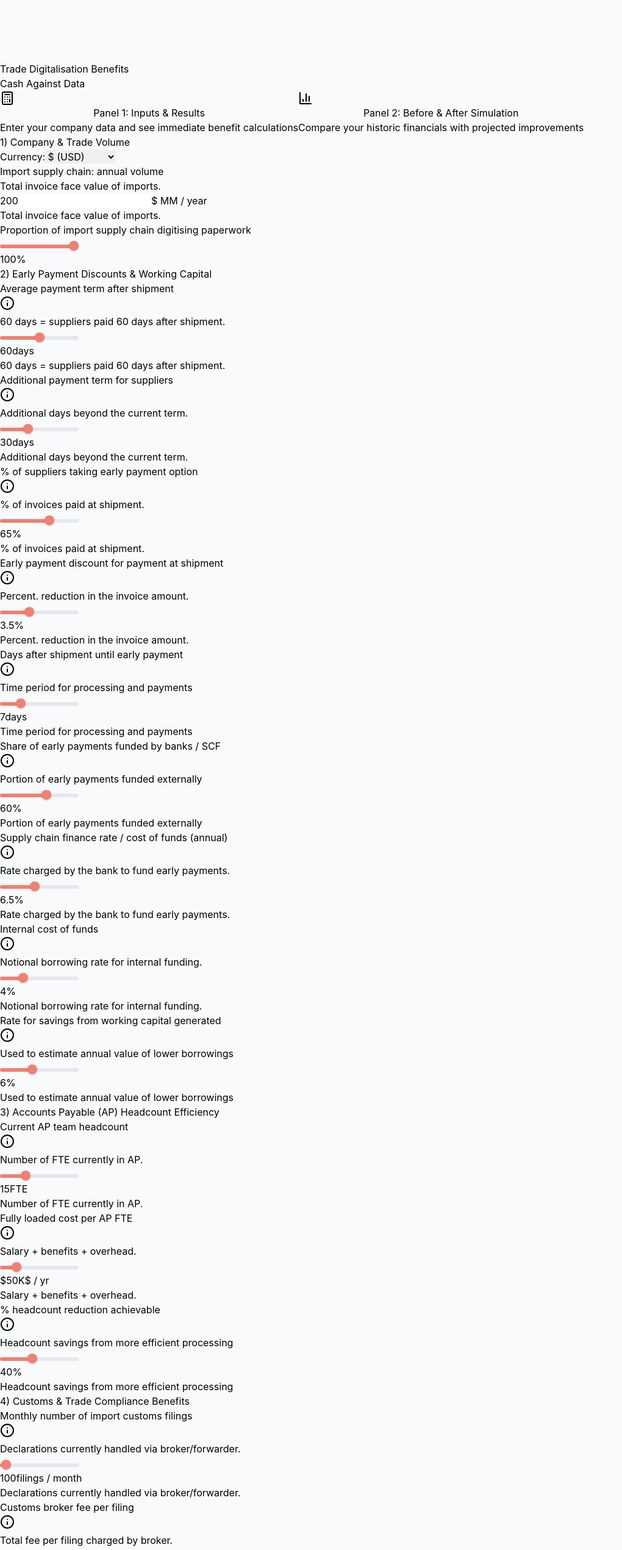
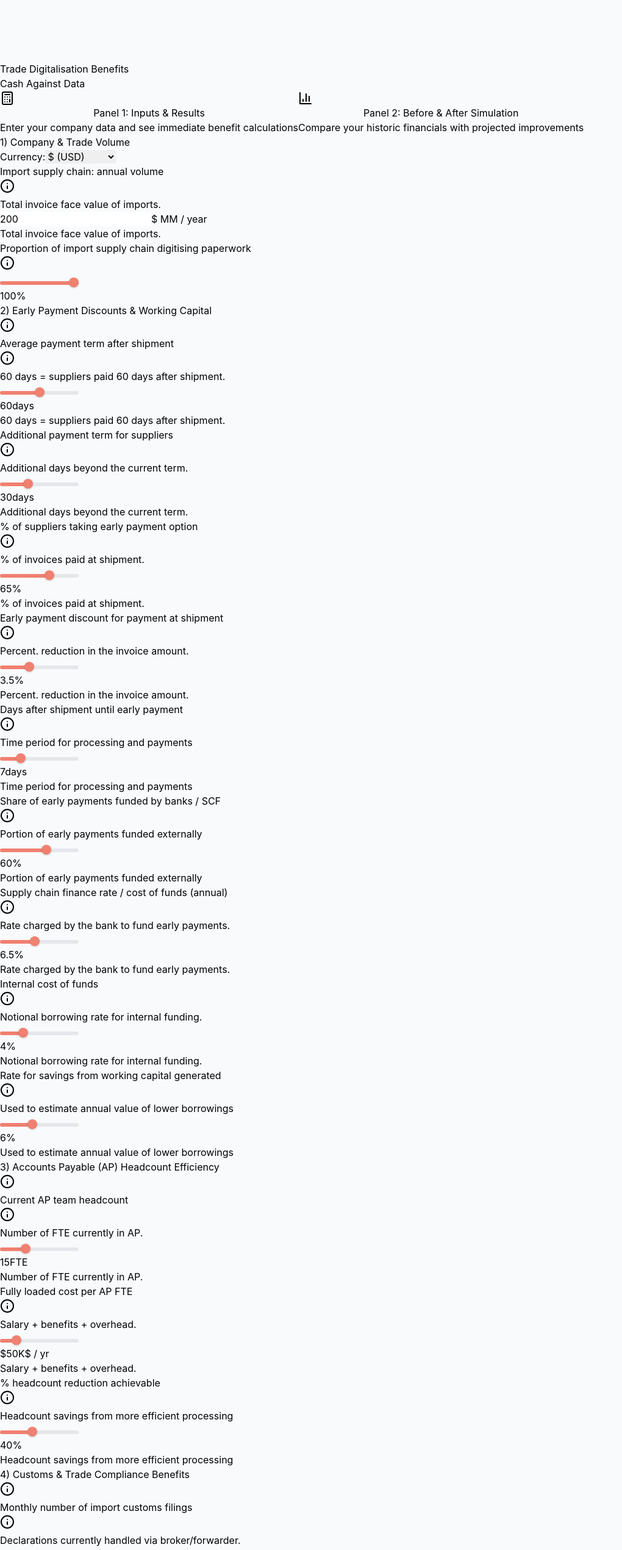
Before and after one commit to tim-1965/newdigitaltradeapp, a React (Vite) app: page / in a window 1280 px wide. Shown: the part 247-2788 px from the top of the page at 61% size, without its empty margins (0-1020 px from the left). Built offline with nearby package versions, Linux system fonts and the light colour scheme.

Commit message:
Add files via upload

```diff
--- a/src/TradeSimulator.jsx
+++ b/src/TradeSimulator.jsx
@@ -186,9 +186,10 @@ export default function TradeSimulator() {
     return `${(value * 100).toFixed(2)}%`;
   };
 
-  const InputField = ({ label, value, onChange, unit = '', note = '', compact = false }) => {
+  const InputField = ({ label, value, onChange, unit = '', note = '', compact = false, tooltip = '' }) => {
     const [localValue, setLocalValue] = React.useState(value);
     const [isEditing, setIsEditing] = React.useState(false);
+    const [showTooltip, setShowTooltip] = React.useState(false);
 
     React.useEffect(() => {
       if (!isEditing) {
@@ -216,13 +217,39 @@ export default function TradeSimulator() {
       }
     };
 
+    const toggleTooltip = () => {
+      setShowTooltip(!showTooltip);
+    };
+
     return (
       <div className="border-b border-gray-200 py-2.5">
         {/* Mobile: Vertical Stack, Desktop: Horizontal */}
         <div className="flex flex-col md:flex-row md:items-center gap-2 md:gap-3">
           {/* Label - Full width on mobile, flex-1 on desktop */}
           <div className="md:flex-1 md:min-w-0">
-            <label className="text-xs font-medium text-gray-700 block">{label}</label>
+            <div className="flex items-center gap-1.5">
+              <label className="text-xs font-medium text-gray-700 block">{label}</label>
+              {tooltip && (
+                <div className="relative inline-block">
+                  <button
+                    type="button"
+                    onClick={toggleTooltip}
+                    onMouseEnter={() => setShowTooltip(true)}
+                    onMouseLeave={() => setShowTooltip(false)}
+                    className="text-[#F08070] hover:text-[#D64933] transition-colors focus:outline-none print:hidden"
+                    aria-label="More information"
+                  >
+                    <Info className="w-3.5 h-3.5" />
+                  </button>
+                  {showTooltip && (
+                    <div className="fixed md:absolute left-1/2 md:left-0 top-1/2 md:top-full transform -translate-x-1/2 md:translate-x-0 -translate-y-1/2 md:translate-y-0 md:mt-1 z-50 w-80 md:w-64 p-3 bg-gray-900 text-white text-xs rounded-lg shadow-xl print:hidden">
+                      <div className="hidden md:block absolute -top-1 left-3 w-2 h-2 bg-gray-900 transform rotate-45"></div>
+                      {tooltip}
+                    </div>
+                  )}
+                </div>
+              )}
+            </div>
             {/* Note shows ONLY on desktop - next to label */}
             {note && <p className="hidden md:block text-[10px] text-gray-500 mt-0.5 leading-tight">{note}</p>}
           </div>
@@ -529,6 +556,7 @@ export default function TradeSimulator() {
                     onChange={setAnnualVolumeMM}
                     unit={`${currencySymbol} MM / year`}
                     note="Total invoice face value of imports."
+                    tooltip="This is the total amount of goods that you import from all suppliers, whether consumed in your business or simply imported and then re-sold to customers."
                   />
                   <SliderField
                     label="Proportion of import supply chain digitising paperwork"
@@ -539,6 +567,7 @@ export default function TradeSimulator() {
                     step={1}
                     unit="%"
                     note=""
+                    tooltip="This is the proportion of what you buy where suppliers digitise their shipping and commercial paperwork. It might be less than 100%, for example, if some larger suppliers decline to participate in the digitisation process."
                   />
                 </div>
               </div>
@@ -548,8 +577,31 @@ export default function TradeSimulator() {
             <div className="space-y-4 sm:space-y-6 order-3 lg:col-start-1 lg:row-start-2">
               {/* 2) Early Payment Discounts & Working Capital */}
               <div className="bg-white rounded-lg shadow-md p-4 sm:p-6">
-                <h2 className="text-xl font-bold text-gray-900 mb-4 pb-3 border-b border-gray-200">
-                  <span className="text-[#F08070]">2)</span> Early Payment Discounts & Working Capital
+                <h2 className="text-xl font-bold text-gray-900 mb-4 pb-3 border-b border-gray-200 flex items-center gap-2">
+                  <span><span className="text-[#F08070]">2)</span> Early Payment Discounts & Working Capital</span>
+                  {(() => {
+                    const [showTooltip, setShowTooltip] = React.useState(false);
+                    return (
+                      <div className="relative inline-block">
+                        <button
+                          type="button"
+                          onClick={() => setShowTooltip(!showTooltip)}
+                          onMouseEnter={() => setShowTooltip(true)}
+                          onMouseLeave={() => setShowTooltip(false)}
+                          className="text-[#F08070] hover:text-[#D64933] transition-colors focus:outline-none print:hidden"
+                          aria-label="More information"
+                        >
+                          <Info className="w-4 h-4" />
+                        </button>
+                        {showTooltip && (
+                          <div className="fixed md:absolute left-1/2 md:left-0 top-1/2 md:top-full transform -translate-x-1/2 md:translate-x-0 -translate-y-1/2 md:translate-y-0 md:mt-1 z-50 w-80 md:w-64 p-3 bg-gray-900 text-white text-xs rounded-lg shadow-xl print:hidden">
+                            <div className="hidden md:block absolute -top-1 left-3 w-2 h-2 bg-gray-900 transform rotate-45"></div>
+                            Trade digitisation enables invoices to be safely approved for payment at shipment, and further enabling suppliers to be paid at shipment. This is very valuable for suppliers and can generate discounts on invoices and the ability to lengthen invoice terms.
+                          </div>
+                        )}
+                      </div>
+                    );
+                  })()}
                 </h2>
                 <div className="space-y-1">
                   <SliderField
@@ -656,8 +708,31 @@ export default function TradeSimulator() {
 
               {/* 3) Accounts Payable (AP) Headcount Efficiency */}
               <div className="bg-white rounded-lg shadow-md p-4 sm:p-6">
-                <h2 className="text-xl font-bold text-gray-900 mb-4 pb-3 border-b border-gray-200">
-                  <span className="text-[#F08070]">3)</span> Accounts Payable (AP) Headcount Efficiency
+                <h2 className="text-xl font-bold text-gray-900 mb-4 pb-3 border-b border-gray-200 flex items-center gap-2">
+                  <span><span className="text-[#F08070]">3)</span> Accounts Payable (AP) Headcount Efficiency</span>
+                  {(() => {
+                    const [showTooltip, setShowTooltip] = React.useState(false);
+                    return (
+                      <div className="relative inline-block">
+                        <button
+                          type="button"
+                          onClick={() => setShowTooltip(!showTooltip)}
+                          onMouseEnter={() => setShowTooltip(true)}
+                          onMouseLeave={() => setShowTooltip(false)}
+                          className="text-[#F08070] hover:text-[#D64933] transition-colors focus:outline-none print:hidden"
+                          aria-label="More information"
+                        >
+                          <Info className="w-4 h-4" />
+                        </button>
+                        {showTooltip && (
+                          <div className="fixed md:absolute left-1/2 md:left-0 top-1/2 md:top-full transform -translate-x-1/2 md:translate-x-0 -translate-y-1/2 md:translate-y-0 md:mt-1 z-50 w-80 md:w-64 p-3 bg-gray-900 text-white text-xs rounded-lg shadow-xl print:hidden">
+                            <div className="hidden md:block absolute -top-1 left-3 w-2 h-2 bg-gray-900 transform rotate-45"></div>
+                            Getting suppliers to digitise their paperwork at source means it no longer needs to be done at head office. Suppliers can also digitally match invoices to purchase orders further reducing head office work - as this enables direct and real-time posting of invoices to the ERP.
+                          </div>
+                        )}
+                      </div>
+                    );
+                  })()}
                 </h2>
                 <div className="space-y-1">
                   <SliderField
@@ -699,8 +774,31 @@ export default function TradeSimulator() {
 
               {/* 4) Customs & Trade Compliance Benefits */}
               <div className="bg-white rounded-lg shadow-md p-4 sm:p-6">
-                <h2 className="text-xl font-bold text-gray-900 mb-4 pb-3 border-b border-gray-200">
-                  <span className="text-[#F08070]">4)</span> Customs & Trade Compliance Benefits
+                <h2 className="text-xl font-bold text-gray-900 mb-4 pb-3 border-b border-gray-200 flex items-center gap-2">
+                  <span><span className="text-[#F08070]">4)</span> Customs & Trade Compliance Benefits</span>
+                  {(() => {
+                    const [showTooltip, setShowTooltip] = React.useState(false);
+                    return (
+                      <div className="relative inline-block">
+                        <button
+                          type="button"
+                          onClick={() => setShowTooltip(!showTooltip)}
+                          onMouseEnter={() => setShowTooltip(true)}
+                          onMouseLeave={() => setShowTooltip(false)}
+                          className="text-[#F08070] hover:text-[#D64933] transition-colors focus:outline-none print:hidden"
+                          aria-label="More information"
+                        >
+                          <Info className="w-4 h-4" />
+                        </button>
+                        {showTooltip && (
+                          <div className="fixed md:absolute left-1/2 md:left-0 top-1/2 md:top-full transform -translate-x-1/2 md:translate-x-0 -translate-y-1/2 md:translate-y-0 md:mt-1 z-50 w-80 md:w-64 p-3 bg-gray-900 text-white text-xs rounded-lg shadow-xl print:hidden">
+                            <div className="hidden md:block absolute -top-1 left-3 w-2 h-2 bg-gray-900 transform rotate-45"></div>
+                            Trade digitisation by exporting suppliers provides the data you need for customs filings and your own internal systems - without you having to do the work. This saves costs and effort in your trade / trade data / compliance teams.
+                          </div>
+                        )}
+                      </div>
+                    );
+                  })()}
                 </h2>
                 <div className="space-y-1">
                   <SliderField
@@ -907,18 +1005,30 @@ export default function TradeSimulator() {
                 <div className="grid md:grid-cols-2 gap-6 text-sm">
                   <div className="space-y-3">
                     <div className="font-semibold text-gray-800">Early payment details</div>
-                    <div className="flex justify-between">
-                      <span className="text-gray-600">Imports paid early:</span>
-                      <span className="font-semibold">{formatCurrency(participatingSpend)}</span>
-                    </div>
-                    <div className="flex justify-between pl-4">
-                      <span className="text-gray-600">• Bank funded ({formatNumber(bankFundedPct, 0)}%):</span>
-                      <span className="font-semibold text-[#D64933]">{formatCurrency(bankFundedAmount)}</span>
-                    </div>
-                    <div className="flex justify-between pl-4">
-                      <span className="text-gray-600">• Internally funded ({formatNumber(100 - bankFundedPct, 0)}%):</span>
-                      <span className="font-semibold text-[#D64933]">{formatCurrency(internalFundedAmount)}</span>
-                    </div>
+                    <ResultRow
+                      label="Imports paid early:"
+                      value={formatCurrency(participatingSpend)}
+                      tooltip="This is the amount of imports paid early at shipment based on the percentage of suppliers that opt for early payment rather than waiting for the full payment term of their invoice."
+                      className="flex justify-between"
+                      labelClassName="text-gray-600"
+                      valueClassName="font-semibold"
+                    />
+                    <ResultRow
+                      label={`• Bank funded (${formatNumber(bankFundedPct, 0)}%):`}
+                      value={formatCurrency(bankFundedAmount)}
+                      tooltip="Of the amount that is paid early to suppliers, this is the part that is funded by banks (or specialist trade funds) rather than paid early using your own cash. The cost of the early payment is netted against the early payment discount and not paid by you."
+                      className="flex justify-between pl-4"
+                      labelClassName="text-gray-600"
+                      valueClassName="font-semibold text-[#D64933]"
+                    />
+                    <ResultRow
+                      label={`• Internally funded (${formatNumber(100 - bankFundedPct, 0)}%):`}
+                      value={formatCurrency(internalFundedAmount)}
+                      tooltip="This is the balancing part of the early payment where you have decided to use your own funds to pay invoices early rather than have suppliers fund their early payment themselves. This uses your working capital but means all the early payment discount is earned by you."
+                      className="flex justify-between pl-4"
+                      labelClassName="text-gray-600"
+                      valueClassName="font-semibold text-[#D64933]"
+                    />
                     <ResultRow
                       label="Total discount value:"
                       value={formatCurrency(discountValue)}
@@ -970,7 +1080,7 @@ export default function TradeSimulator() {
                       labelClassName="text-gray-600"
                       valueClassName="font-semibold text-red-700"
                     />
-                    <div className="flex justify-between pt-2 border-t font-bold">
+                    <div className="flex justify-between items-center pt-2 border-t font-bold">
                       <span className="text-gray-900">Net working capital:</span>
                       <span className="text-2xl font-bold text-red-700">{formatCurrency(netWorkingCapital)}</span>
                     </div>
```
